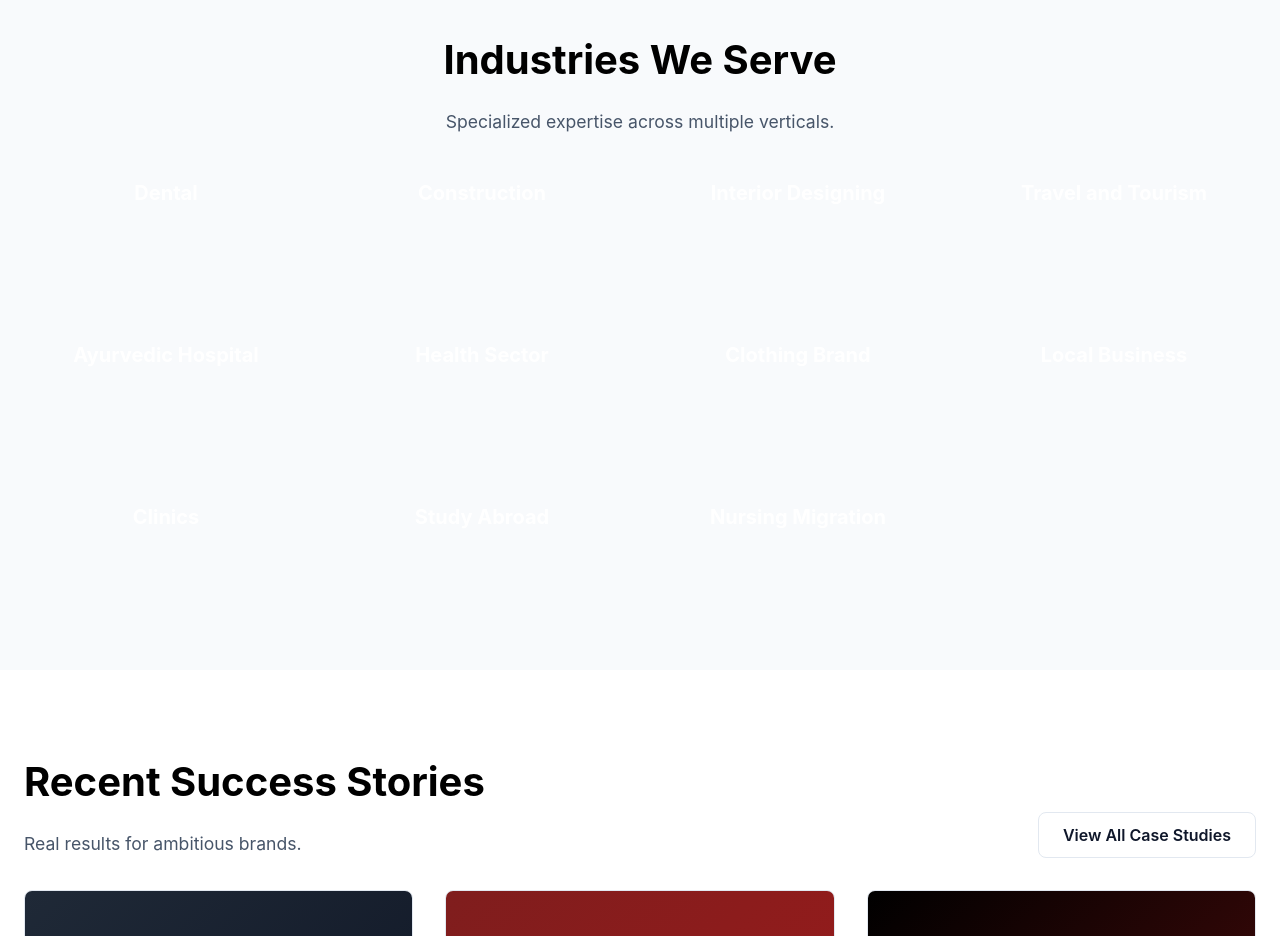
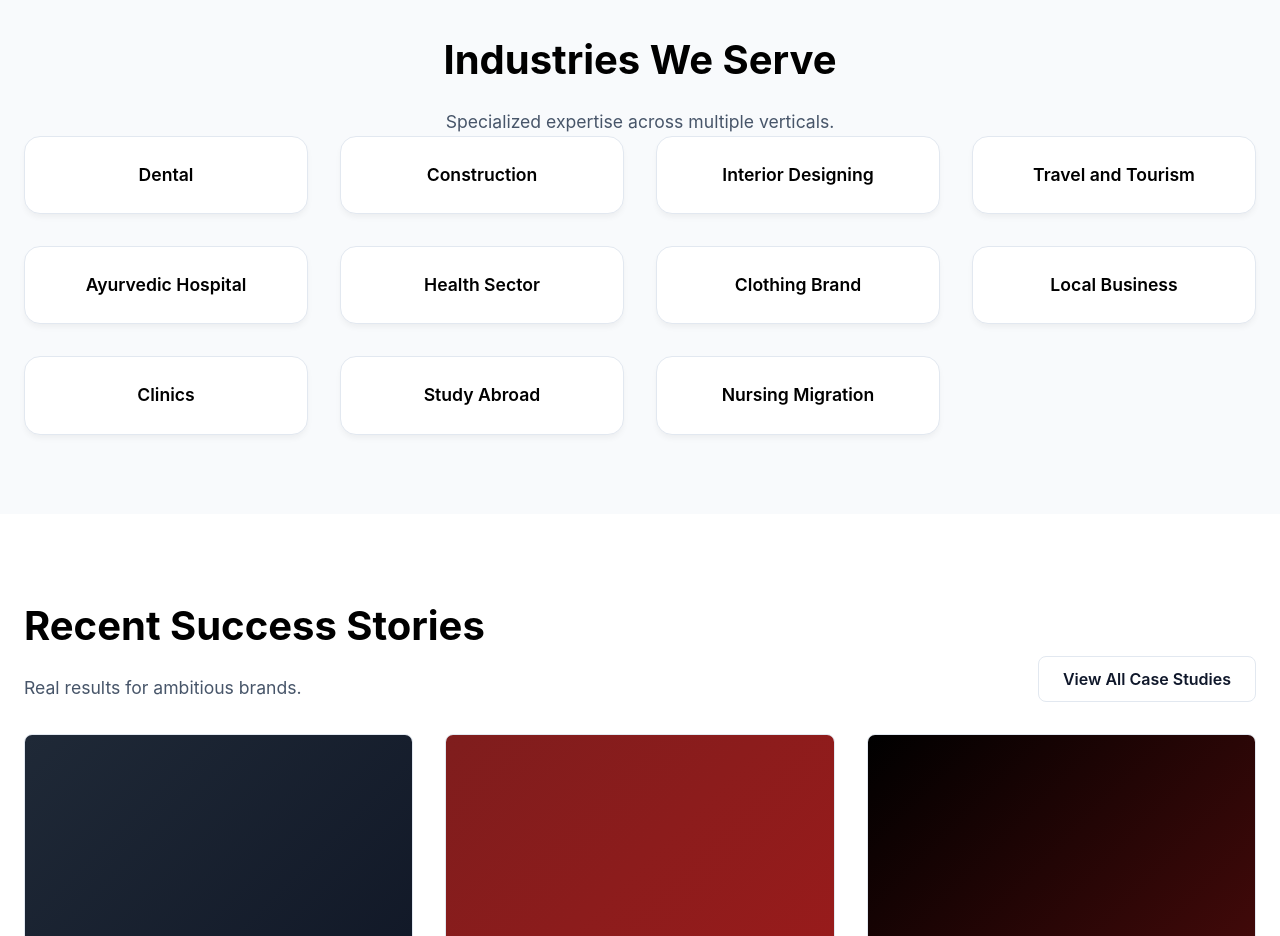
Before and after one commit to Fazilfazi991/redshark, a React (Vite) app: page / in a window 1280 px wide. Shown: the part 6760-7696 px from the top of the page. Built offline with nearby package versions, Linux system fonts and the light colour scheme.

Commit message:
Fix visibility of Industries section cards

```diff
--- a/src/components/Industries.css
+++ b/src/components/Industries.css
@@ -17,31 +17,38 @@
 }
 
 .industry-card {
-    background: rgba(255, 255, 255, 0.03);
-    padding: 2.5rem;
+    background: #ffffff;
+    padding: 1.5rem;
     border-radius: 1rem;
     text-align: center;
     transition: all 0.3s ease;
-    border: 1px solid transparent;
+    border: 1px solid var(--border);
+    box-shadow: 0 4px 6px -1px rgba(0, 0, 0, 0.05);
+    height: 100%;
+    display: flex;
+    flex-direction: column;
+    justify-content: center;
+    align-items: center;
 }
 
 .industry-card:hover {
-    background: rgba(255, 255, 255, 0.05);
     transform: translateY(-5px);
-    border-color: rgba(239, 68, 68, 0.3);
+    border-color: var(--primary);
+    box-shadow: 0 10px 15px -3px rgba(0, 0, 0, 0.1);
 }
 
 .industry-icon {
     width: 48px;
     height: 48px;
     color: var(--primary);
-    margin-bottom: 1.5rem;
+    margin-bottom: 1rem;
 }
 
 .industry-card h3 {
-    color: white;
-    margin-bottom: 1rem;
-    font-size: 1.25rem;
+    color: var(--secondary);
+    margin-bottom: 0;
+    font-size: 1.1rem;
+    font-weight: 600;
 }
 
 .industry-card p {
```
